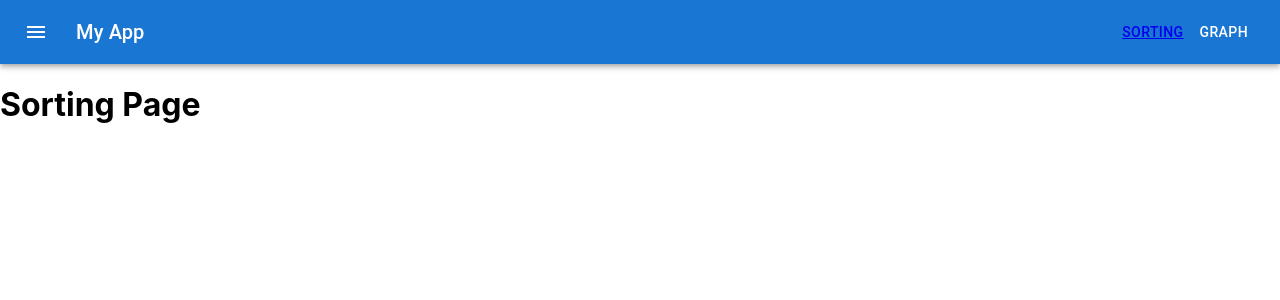
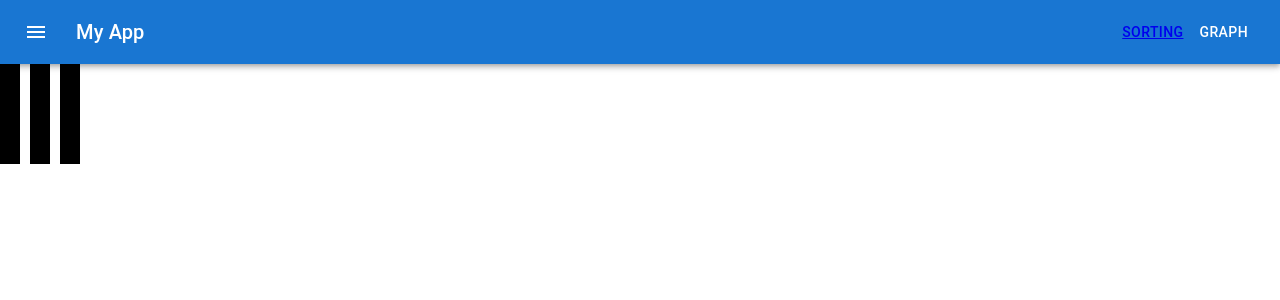
Before and after one commit to JBayne07/Data_Visualization, a React (Create React App) app in the folder client/: page /sort in a window 1280 px wide. Shown: the top 300 px of the page. Built offline with nearby package versions, Linux system fonts and the light colour scheme.

Commit message:
Added bars to sort page for animation

```diff
--- a/client/src/components/bar.js
+++ b/client/src/components/bar.js
@@ -1,6 +1,11 @@
 
 export const Bar = () => {
-    <svg width='400' height='400'>
-        <rect width='20' height='100'/>
-    </svg>
+    return(
+        <>
+            <svg width='30' height='100'>
+                <rect width='20' height='100'/>
+            </svg>
+        </>
+    )
+
 }
--- a/client/src/components/navbar.js
+++ b/client/src/components/navbar.js
@@ -1,5 +1,5 @@
 import React from 'react';
-import { Link, BrowserRouter as Router } from 'react-router-dom';
+import { Link} from 'react-router-dom';
 // import { Link } from '@mui/material';
 import { AppBar, Box, Toolbar, Typography, Button, IconButton} from '@mui/material';
 import MenuIcon from '@mui/icons-material/Menu';
--- a/client/src/pages/sort.js
+++ b/client/src/pages/sort.js
@@ -1,8 +1,12 @@
+import { Bar } from "../components/bar";
+
 
 export const Sort = () => {
     return(
-        <h1>
-            Sorting Page
-        </h1>
+        <>
+            <Bar/>
+            <Bar/>
+            <Bar/>
+        </>
     );
 }
--- a/client/src/routes.js
+++ b/client/src/routes.js
@@ -1,6 +1,6 @@
-import {Sort} from "./pages/sort";
+import { Sort } from "./pages/sort";
 import React from "react";
-import { Route, Switch, BrowserRouter as Router } from "react-router-dom";
+import { Route, Switch } from "react-router-dom";
 
 const Routes = () => {
     return (
```
